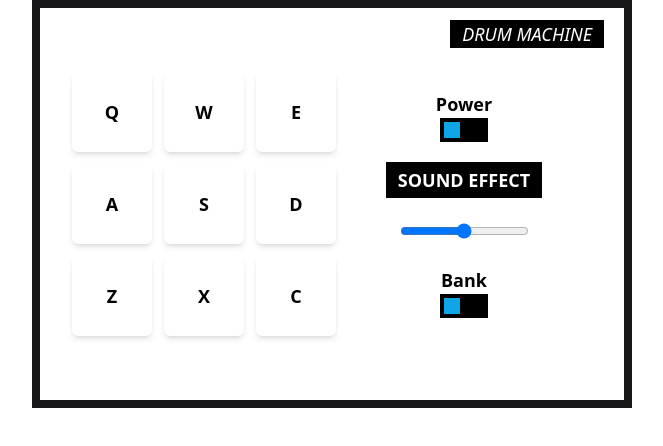
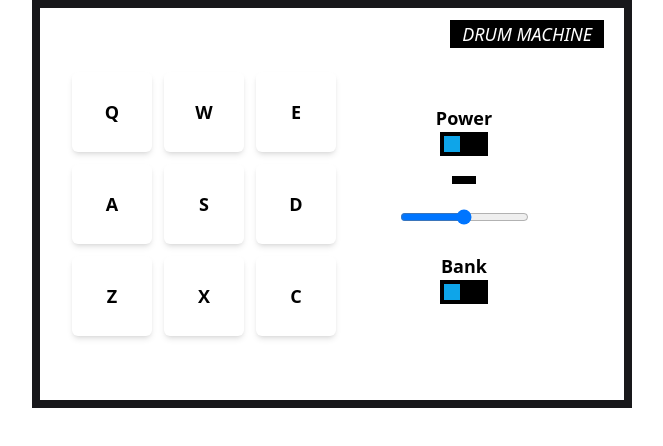
Before and after one commit to BaraouSaid/drum-machine, a React (Vite) app: page / in a window 1280 px wide. Shown: the top 446 px of the page, without its empty margins (308-971 px from the left). Built offline with nearby package versions, Linux system fonts and the light colour scheme.

Commit message:
Still refactoring the modules

```diff
--- a/src/App.jsx
+++ b/src/App.jsx
@@ -4,6 +4,8 @@ import Controls from './components/Controls';
 // import './App.css';
 
 function App() {
+  const [soundText, setSoundText] = useState('Sound FX');
+
   const heaters = [
     {
       id: 0,
@@ -72,7 +74,7 @@ function App() {
         DRUM MACHINE
       </div>
 
-      <Controls />
+      <Controls props={(soundText, setSoundText)} />
     </div>
   );
 }
--- a/src/components/Controls.jsx
+++ b/src/components/Controls.jsx
@@ -1,4 +1,6 @@
-const Controls = () => {
+import { useState } from 'react';
+
+const Controls = ({ props }) => {
   return (
     <div className=" w-64 h-96 flex flex-col items-center justify-center gap-5">
       <div className="flex flex-col items-center justify-center">
@@ -8,7 +10,7 @@ const Controls = () => {
         </div>
       </div>
       <p id="display" className="block bg-black px-3 py-1 text-white">
-        SOUND EFFECT
+        {props.soundText}
       </p>
       <div>
         <input max="1" min="0" step="0.01" type="range" />
```
